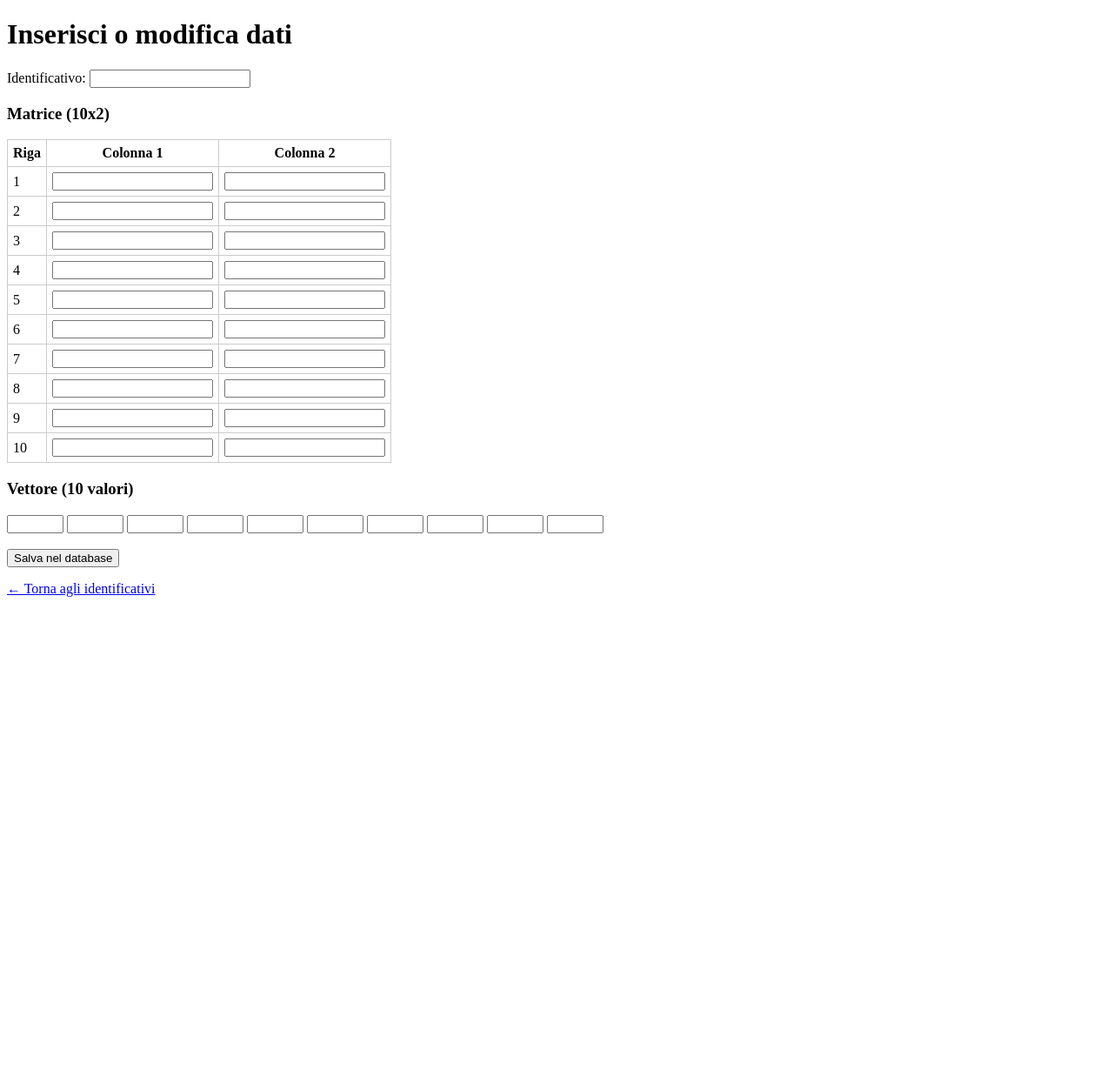
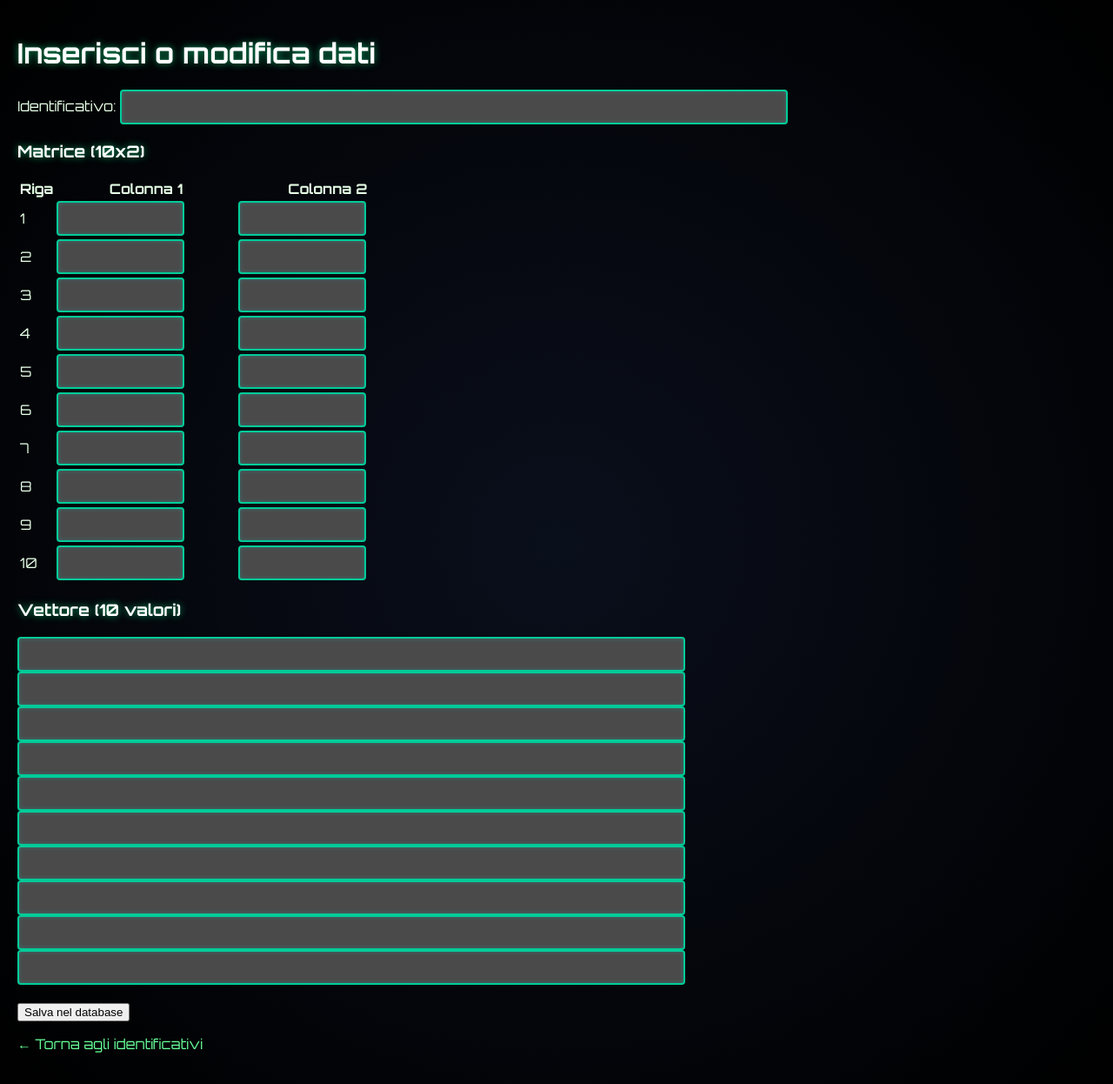
Before and after one commit to ingrubino/WebDev, a PHP site: page /storeTable2.php in a window 1280 px wide. Shown: the whole page at 87% size. Before the commit the page ends 686 px from the top, so only its background shows below. Run offline with PHP 8.4, Linux system fonts and the light colour scheme.

Commit message:
introdotto stile aeronautico

```diff
--- a/src/list_identifiers.php
+++ b/src/list_identifiers.php
@@ -19,7 +19,12 @@ try {
 <html lang="it">
 <head>
     <meta charset="UTF-8">
+    <meta name="viewport" content="width=device-width, initial-scale=1.0">
     <title>Elenco Identificativi</title>
+    <!-- Font Orbitron -->
+  <link href="https://fonts.googleapis.com/css2?family=Orbitron:wght@400;700&display=swap" rel="stylesheet">
+  <!-- Collegamento al tuo foglio di stile -->
+  <link rel="stylesheet" href="stile.css">
 </head>
 <body>
     <h1>Identificativi presenti nel database</h1>
--- /dev/null
+++ b/src/stile.css
@@ -0,0 +1,65 @@
+/* Testo leggibile */
+body {
+  background: radial-gradient(circle at center, #0a0f1c 0%, #000 100%);
+  color: #e6ffe6; /* verde chiaro quasi bianco */
+  font-family: 'Orbitron', 'Segoe UI', sans-serif;
+  margin: 0;
+  padding: 20px;
+}
+
+/* Titoli */
+h1, h2, h3 {
+  color: #ffffff; /* bianco pieno */
+  text-shadow: 0 0 8px rgba(0, 255, 150, 0.6);
+}
+
+/* Link */
+a {
+  color: #66ff99; /* verde chiaro */
+  text-decoration: none;
+  transition: 0.2s ease-in-out;
+}
+
+a:hover {
+  color: #ffff66; /* giallo */
+  text-shadow: 0 0 10px rgba(255, 255, 100, 0.8);
+}
+
+a:active {
+  color: #ffaa00; /* giallo/arancio quando cliccato */
+}
+
+/* Pannelli cockpit */
+.panel {
+  background: rgba(240, 240, 240, 0.95); /* grigio molto chiaro */
+  border: 2px solid #00ffcc;
+  border-radius: 8px;
+  padding: 20px;
+  margin: 20px 0;
+  box-shadow: 0 0 15px rgba(0, 255, 200, 0.3);
+  color: #111; /* testo scuro per contrasto */
+}
+
+/* Campi input e form */
+input[type="text"],
+input[type="email"],
+input[type="password"],
+select,
+textarea {
+  background: #4a4a4a; /* bianco pieno */
+  border: 2px solid #00cc99;
+  color: #46f740; /* testo scuro leggibile */
+  padding: 10px;
+  border-radius: 4px;
+  width: 60%;
+  font-family: 'Orbitron', monospace;
+  box-shadow: inset 0 0 5px rgba(0, 255, 255, 0.2);
+}
+
+input:focus,
+textarea:focus,
+select:focus {
+  outline: none;
+  border-color: #ffaa00; /* giallo cockpit */
+  box-shadow: 0 0 12px #ffaa00;
+}
--- a/src/storeTable2.php
+++ b/src/storeTable2.php
@@ -38,11 +38,19 @@ if ($identifier) {
 <html lang="it">
 <head>
   <meta charset="UTF-8">
+   <meta name="viewport" content="width=device-width, initial-scale=1.0">
   <title>Inserimento Matrice e Vettore</title>
-  <style>
-    table, td, th { border: 1px solid #ccc; border-collapse: collapse; padding: 6px; }
-    table { margin: 10px 0; }
-  </style>
+  <?php
+  #<style>
+  #  table, td, th { border: 1px solid #ccc; border-collapse: collapse; padding: 6px; }
+  #  table { margin: 10px 0; }
+  #</style>
+  ?>
+
+ <!-- Font Orbitron -->
+  <link href="https://fonts.googleapis.com/css2?family=Orbitron:wght@400;700&display=swap" rel="stylesheet">
+  <!-- Collegamento al tuo foglio di stile -->
+  <link rel="stylesheet" href="stile.css">
 </head>
 <body>
   <h1>Inserisci o modifica dati</h1>
```
Also changed, not shown: src/stile_1.css (added, +89 -0 lines).
